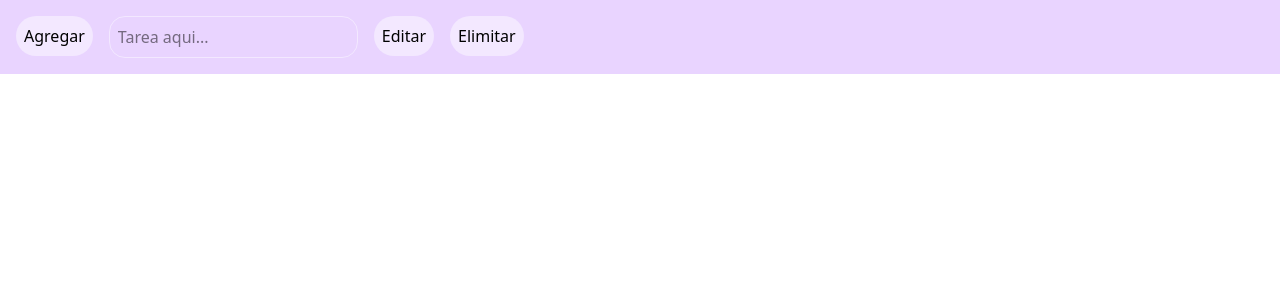
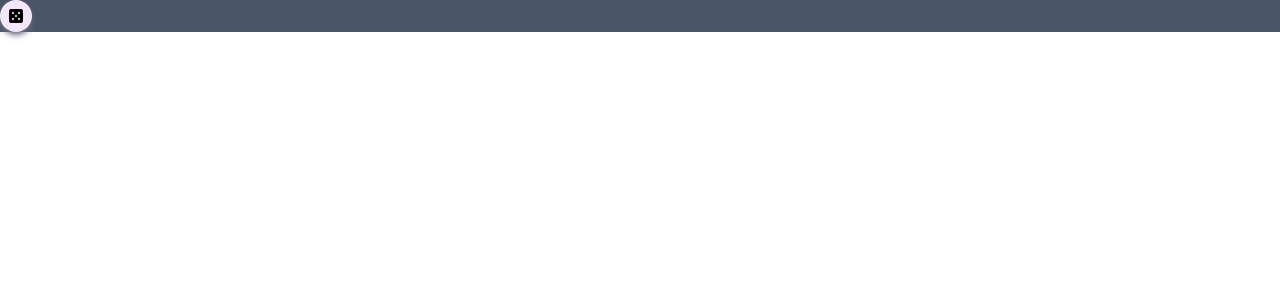
Before and after one commit to coslatte/remind-remind, a React (Vite) app: page / in a window 1280 px wide. Shown: the top 300 px of the page. Built offline with nearby package versions, Linux system fonts and the light colour scheme.

Commit message:
Modified main page React components

```diff
--- a/index.html
+++ b/index.html
@@ -4,7 +4,7 @@
     <meta charset="UTF-8" />
     <link rel="icon" type="image/svg+xml" href="/vite.svg" />
     <meta name="viewport" content="width=device-width, initial-scale=1.0" />
-    <title>Reminder</title>
+    <title>remind-remind</title>
   </head>
   <body>
     <div id="root"></div>
--- a/src/App.tsx
+++ b/src/App.tsx
@@ -1,45 +1,12 @@
-import { useState } from "react";
+import TaskList from "./TaskList"
 import "./styles/index.css";
 
-function Task() {
-  const [taskInfo, setTaskInfo] = useState("");
-
+const App: React.FC = () => {
   return (
     <>
-      <div className="bg-purple-200 flex space-x-4 p-4">
-        {/* Botón Completar Tarea */}
-        <div>
-          <button className="btn-rounded-purple">Agregar</button>
-        </div>
-        {/* Texto con información de Tarea */}
-        <div>
-          <input
-            type="text"
-            className="border p-2 rounded-2xl border-purple-100"
-            placeholder="Tarea aqui..."
-          />
-        </div>
-        {/* Editar Tarea */}
-        <div>
-          <button className="btn-rounded-purple">Editar</button>
-        </div>
-        {/* Eliminar Tarea */}
-        <div>
-          <button className="btn-rounded-purple">Elimitar</button>
-        </div>
-      </div>
+      <TaskList/>
     </>
   );
-}
-
-function App() {
-  return (
-    <>
-      <div className="bg-gray-800">
-        <Task />
-      </div>
-    </>
-  );
-}
+};
 
 export default App;
--- a/src/styles/index.css
+++ b/src/styles/index.css
@@ -1,15 +1,16 @@
 @import "tailwindcss";
 
 .btn-rounded-purple {
-  @apply
-  rounded-full bg-purple-100 active:bg-purple-400 p-2
+  @apply bg-purple-100 rounded-full active:bg-purple-400 p-2 shadow-md shadow-gray-500;
 }
 
-.pill {
-  @apply
-  bg-purple-200 border border-purple-100 rounded-2xl flex space-x-4 p-4;
+.task-pill {
+  @apply inline-block max-w-fit bg-purple-200 border-2 border-purple-100 rounded-2xl space-x-2 p-1 shadow-md shadow-gray-500;
 }
 
+.centered-boxes {
+  @apply flex justify-center items-center p-1;
+}
 
 /*
 :root {
```
Also changed, not shown: src/main.tsx (+7 -7 lines).
